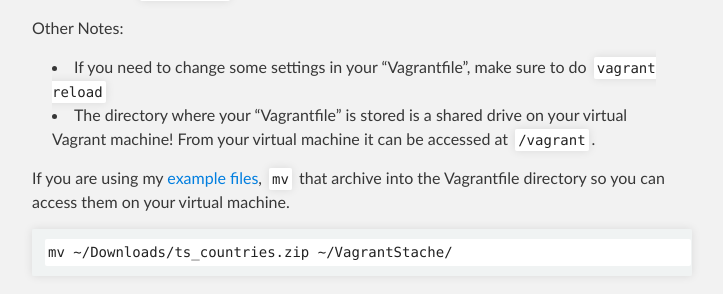
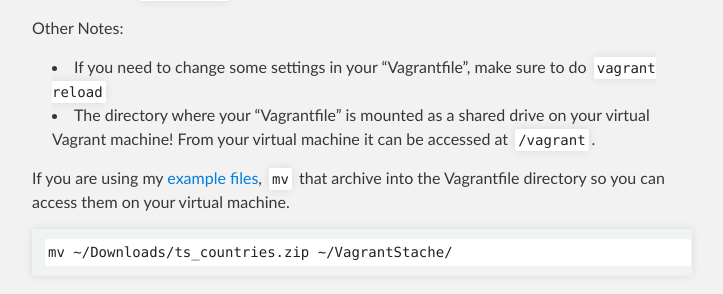
Before and after one commit to jseppi/jseppi.github.io, a Jekyll site: the page built from _posts/articles/2012-11-01-tilestache-vagrant-nginx.md, in a window 1280 px wide and 900 px high, scrolled down 2371 px. Shown: the part 155-449 px from the top of the window, without its empty margins (288-1011 px from the left). Built offline with Jekyll 4.4.1, drawn with Linux system fonts in a browser that asks for light colours.

Commit message:
fixed sentence

```diff
--- a/_posts/articles/2012-11-01-tilestache-vagrant-nginx.md
+++ b/_posts/articles/2012-11-01-tilestache-vagrant-nginx.md
@@ -83,7 +83,7 @@ Note: The first `vagrant up` might take a few minutes. Be patient!
 
 Other Notes:
 * If you need to change some settings in your "Vagrantfile", make sure to do `vagrant reload`
-* The directory where your "Vagrantfile" is stored is a shared drive on your virtual Vagrant machine!  From your virtual machine it can be accessed at `/vagrant`.
+* The directory where your "Vagrantfile" is mounted as a shared drive on your virtual Vagrant machine!  From your virtual machine it can be accessed at `/vagrant`.
 
 If you are using my [example files](/files/ts_countries.zip), `mv` that archive into the Vagrantfile directory so you can access them on your virtual machine.
 
```
